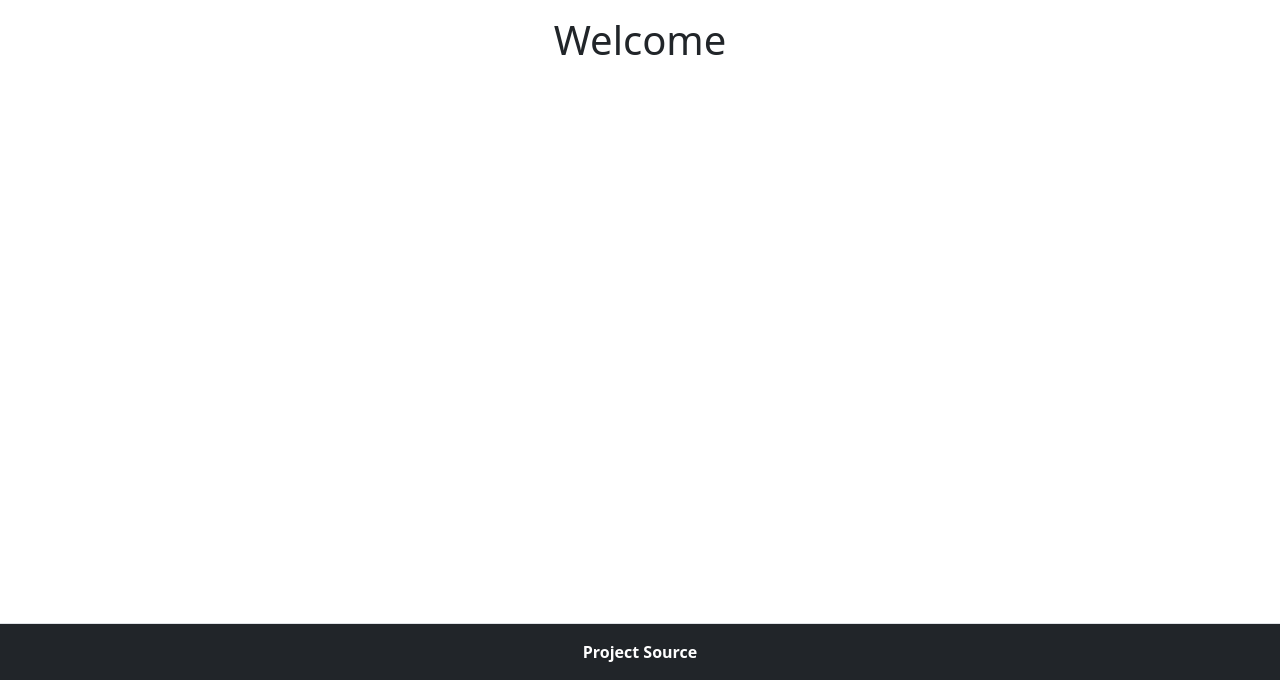
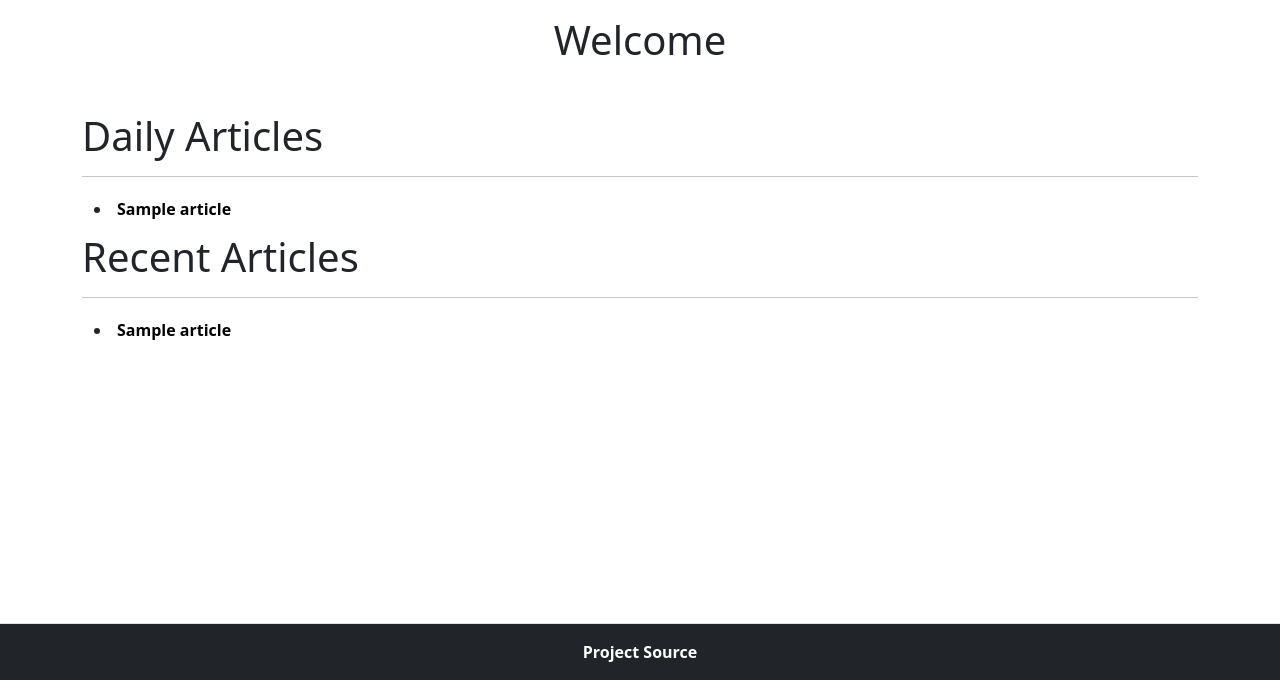
Before and after one commit to pourya90091/pourya90091Website, a Django app: template templates/index.html in a window 1280 px wide. Shown: the part 120-800 px from the top of the page. Run offline with Django 5.2, Linux system fonts and the light colour scheme; tables that the repository leaves empty hold one stand-in row (values such as "Sample post"); the template is opened without the code that fills it: values that come from a table or form of the project are taken from there, most other values are stand-ins (such as "Sample title", 1, 10 or a date in 2020).

Commit message:
feat: Select specific articles and showing them in home page

```diff
--- a/templates/index.html
+++ b/templates/index.html
@@ -3,5 +3,17 @@
 {% block title %}Index Page{% endblock %}
 
 {% block body %}
-  <h1 class="text-center mt-3">Welcome</h1>
+  <h1 class="text-center mt-3 mb-5">Welcome</h1>
+  <div class="container">
+    <h1>Daily Articles</h1>
+    <hr>
+    {% for article in daily_articles %}
+    <li class="m-2 p-1"><a class="text-decoration-none text-black fw-bold link-primary" href="{% url 'article' article.user.username article.slug %}">{{article.title}}</a></li>
+    {% endfor %}
+    <h1>Recent Articles</h1>
+    <hr>
+    {% for article in recent_articles %}
+    <li class="m-2 p-1"><a class="text-decoration-none text-black fw-bold link-primary" href="{% url 'article' article.user.username article.slug %}">{{article.title}}</a></li>
+    {% endfor %}
+  </div>
 {% endblock %}
```
Also changed, not shown: article/management/commands/select_articles.py (added, +39 -0 lines), pourya90091/views.py (+10 -0 lines), 1 other file.
